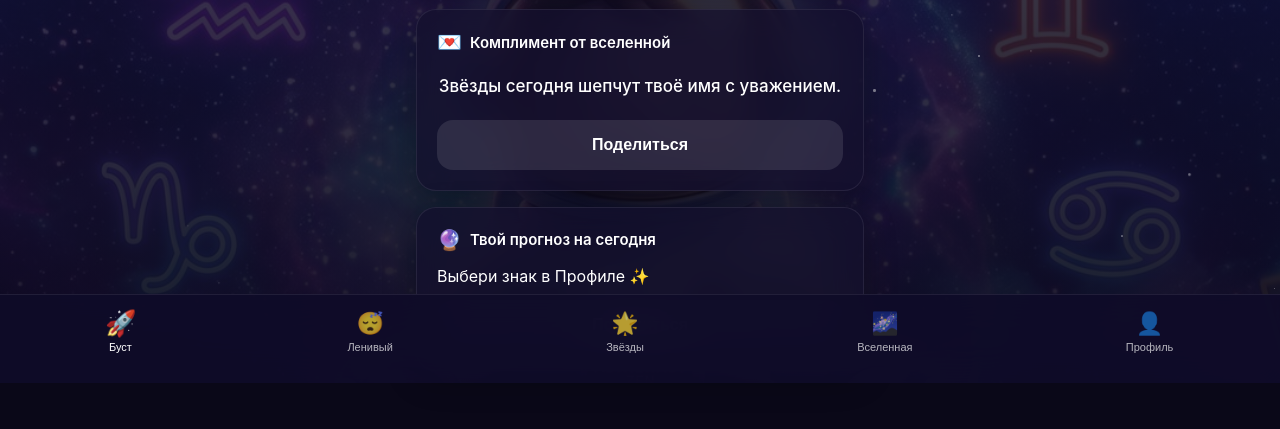
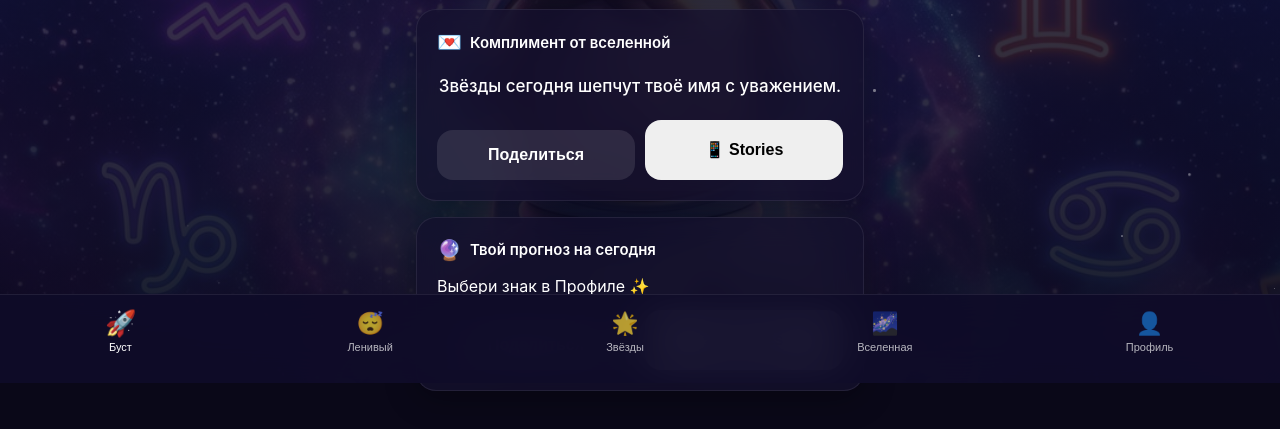
Before and after one commit to collins230791-ai/cosmic-boost, a plain HTML site: page index.html in a window 1280 px wide. Shown: the part 417-846 px from the top of the page. Drawn offline with Linux system fonts and the light colour scheme; no server answers.

Commit message:
Update index.html

```diff
--- a/index.html
+++ b/index.html
@@ -51,13 +51,19 @@
       <div class="card">
         <div class="card-title"><span class="emoji">💌</span> <span id="title-compliment">Комплимент от вселенной</span></div>
         <div class="compliment-text" id="compliment-text">Загрузка...</div>
-        <button class="btn btn-secondary mt-12" onclick="shareResult(document.getElementById('compliment-text').textContent)" id="btn-share-comp">Поделиться</button>
+        <div class="share-row mt-12">
+          <button class="btn btn-secondary" onclick="shareResult(document.getElementById('compliment-text').textContent)">Поделиться</button>
+          <button class="btn btn-story" onclick="shareToStory(document.getElementById('compliment-text').textContent)">📱 Stories</button>
+        </div>
       </div>
 
       <div class="card">
         <div class="card-title"><span class="emoji">🔮</span> <span id="title-horoscope">Твой прогноз на сегодня</span></div>
         <div class="horoscope-text" id="horoscope-text">Выбери знак в Профиле ✨</div>
-        <button class="btn btn-secondary mt-12" onclick="shareResult(document.getElementById('horoscope-text').textContent)">Поделиться</button>
+        <div class="share-row mt-12">
+          <button class="btn btn-secondary" onclick="shareResult(document.getElementById('horoscope-text').textContent)">Поделиться</button>
+          <button class="btn btn-story" onclick="shareToStory(document.getElementById('horoscope-text').textContent)">📱 Stories</button>
+        </div>
       </div>
     </div>
 
@@ -67,7 +73,10 @@
         <div class="card-title"><span class="emoji">😴</span> <span id="title-lazy">Гороскоп для ленивых</span></div>
         <div class="lazy-text" id="lazy-text">Нажми кнопку</div>
         <button class="btn btn-primary mt-16" id="btn-lazy" onclick="getLazy()">Получить разрешение</button>
-        <button class="btn btn-secondary mt-10 hidden" id="lazy-share" onclick="shareResult(document.getElementById('lazy-text').textContent)">Поделиться</button>
+        <div class="share-row mt-10 hidden" id="lazy-share">
+          <button class="btn btn-secondary" onclick="shareResult(document.getElementById('lazy-text').textContent)">Поделиться</button>
+          <button class="btn btn-story" onclick="shareToStory(document.getElementById('lazy-text').textContent)">📱 Stories</button>
+        </div>
       </div>
     </div>
 
@@ -113,7 +122,10 @@
           <div class="card-text" id="card-text"></div>
         </div>
         <button class="btn btn-primary mt-16" id="btn-card" onclick="drawCard()">Открыть карту</button>
-        <button class="btn btn-secondary mt-10 hidden" id="card-share" onclick="shareResult(document.getElementById('card-title').textContent + ' — ' + document.getElementById('card-text').textContent)">Поделиться</button>
+        <div class="share-row mt-10 hidden" id="card-share">
+          <button class="btn btn-secondary" onclick="shareResult(document.getElementById('card-title').textContent + ' — ' + document.getElementById('card-text').textContent)">Поделиться</button>
+          <button class="btn btn-story" onclick="shareToStory(document.getElementById('card-title').textContent + ' — ' + document.getElementById('card-text').textContent)">📱 Stories</button>
+        </div>
       </div>
     </div>
   </div>
```
